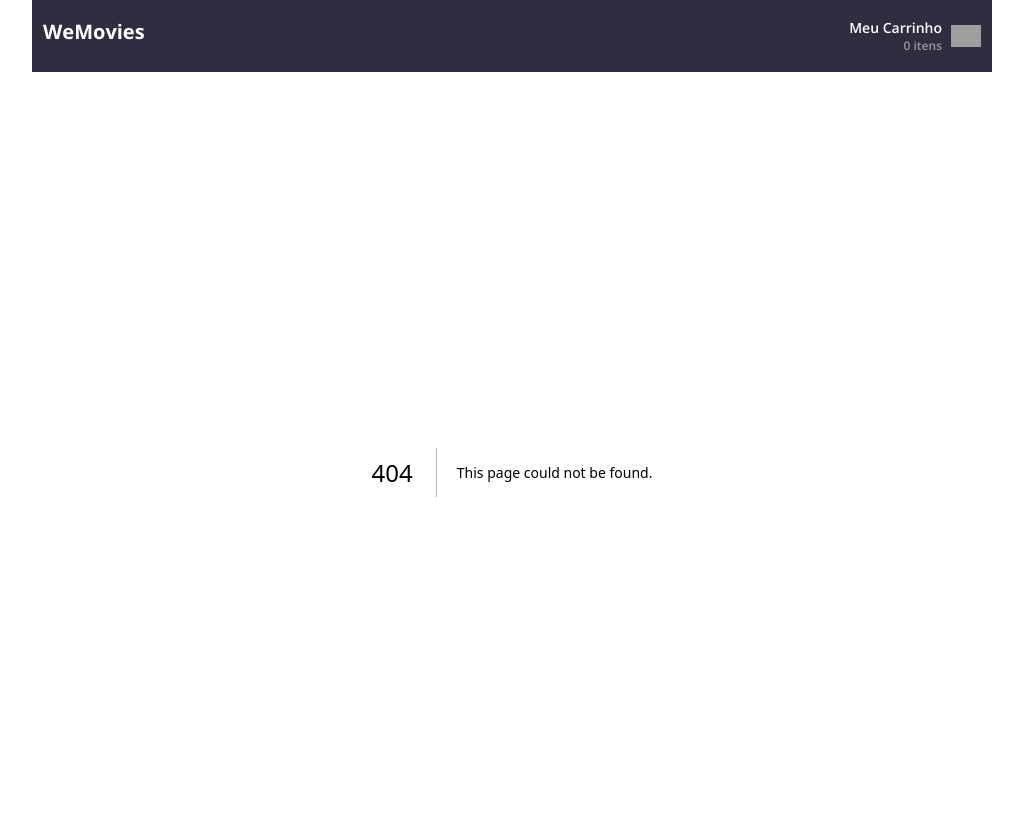
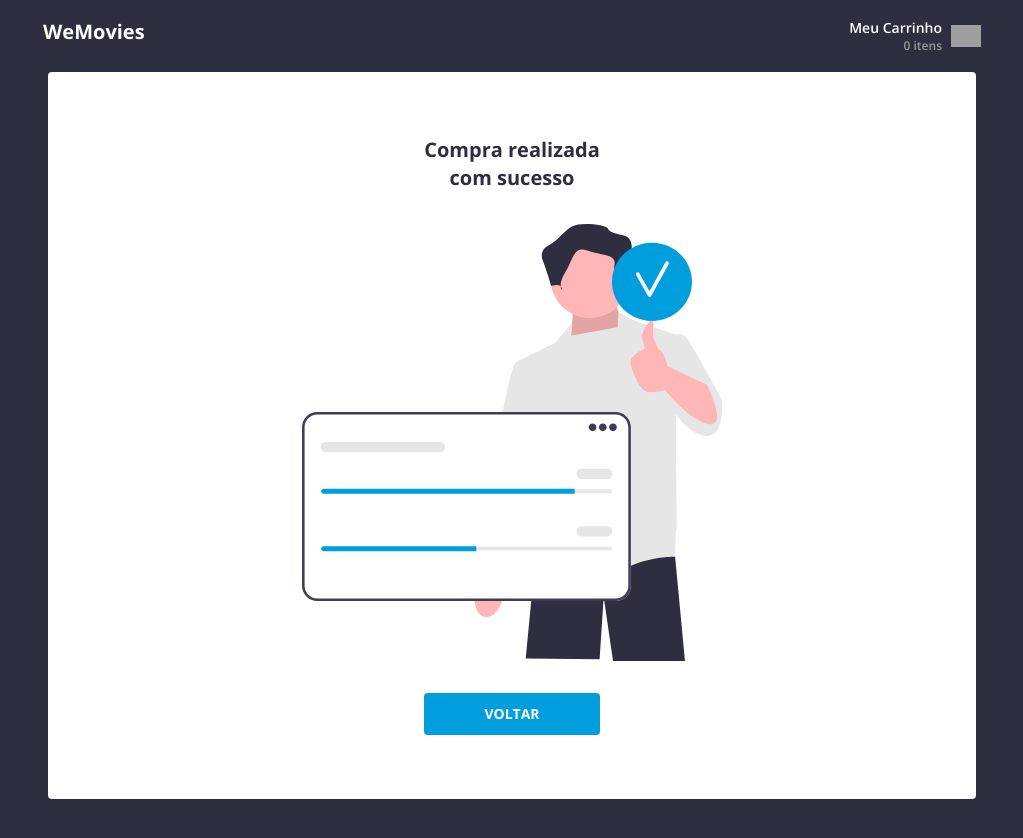
Before and after one commit to SirFaria/weMovies, a Next.js app: page /success in a window 1280 px wide. Before the commit this address had no page. Shown: the top 838 px of the page, without its empty margins (128-1151 px from the left). After the commit the page ends 800 px from the top, so only its background shows below. Built offline with nearby package versions, Linux system fonts and the light colour scheme; grey boxes are pictures that could not be loaded.

Commit message:
feat: add buy items function and success page

```diff
--- a/src/contexts/CartContext.tsx
+++ b/src/contexts/CartContext.tsx
@@ -1,4 +1,5 @@
 import { createContext, ReactNode, useContext, useState } from 'react'
+import Router from 'next/router'
 
 interface ICartProviderProps {
   children: ReactNode
@@ -20,6 +21,7 @@ interface ICartContext {
   addItemToCart: (movie: IMovies) => void
   removeItemFromCart: (id: number) => void
   changeItemAmount: (id: number, amount: number) => void
+  buyItems: () => void
 }
 
 export const CartContext = createContext<ICartContext>({} as ICartContext)
@@ -69,11 +71,20 @@ export function CartProvider({ children }: ICartProviderProps) {
     setCartItems(cartItems.filter(({ id }) => id !== itemId))
   }
 
-  console.log(cartItems)
+  function buyItems() {
+    setCartItems([])
+    Router.push('/success')
+  }
 
   return (
     <CartContext.Provider
-      value={{ cartItems, addItemToCart, removeItemFromCart, changeItemAmount }}
+      value={{
+        cartItems,
+        addItemToCart,
+        removeItemFromCart,
+        changeItemAmount,
+        buyItems,
+      }}
     >
       {children}
     </CartContext.Provider>
--- a/src/pages/cart.tsx
+++ b/src/pages/cart.tsx
@@ -5,7 +5,7 @@ import { useCart } from '~/contexts/CartContext'
 import { formatToBRL } from '~/utils/currencyFormatter'
 
 export default function Cart() {
-  const { cartItems } = useCart()
+  const { cartItems, buyItems } = useCart()
 
   const totalCost = cartItems.reduce(
     (acc, { amount, price }) => acc + amount * price,
@@ -57,7 +57,10 @@ export default function Cart() {
             {formatToBRL(totalCost)}
           </strong>
         </div>
-        <button className='bg-btn-blue text-white text-sm font-bold w-full py-[11px] px-[60px] uppercase rounded justify-self-end md:w-fit'>
+        <button
+          className='bg-btn-blue text-white text-sm font-bold w-full py-[11px] px-[60px] uppercase rounded justify-self-end md:w-fit'
+          onClick={buyItems}
+        >
           Finalizar pedido
         </button>
       </div>
--- /dev/null
+++ b/src/pages/success.tsx
@@ -0,0 +1,24 @@
+import Image from 'next/image'
+import Link from 'next/link'
+
+export default function Success() {
+  return (
+    <article className='bg-white w-full flex flex-col items-center py-16 px-6 rounded md:mx-4'>
+      <h2 className='text-bg-dark text-xl font-bold text-center mb-8'>
+        Compra realizada <br /> com sucesso
+      </h2>
+      <Image
+        width={420}
+        height={265.8}
+        className='object-cover'
+        alt='Imagem de nada encontrado'
+        src='/assets/success.svg'
+      />
+      <Link href='/'>
+        <button className='bg-btn-blue text-white text-sm font-bold mt-8 py-[11px] px-[60px] uppercase rounded'>
+          Voltar
+        </button>
+      </Link>
+    </article>
+  )
+}
```
